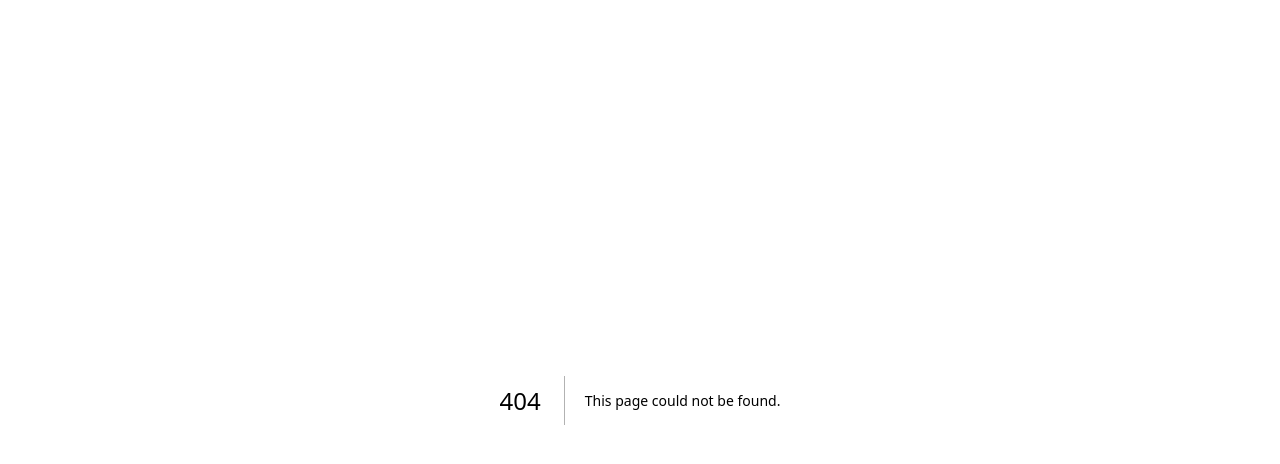
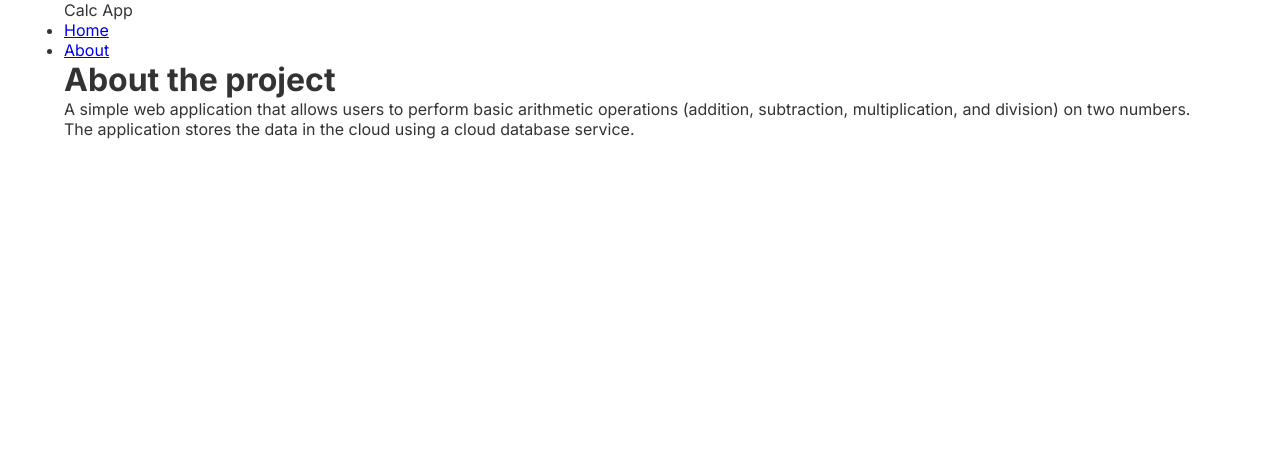
Before and after one commit to serengia/take-home-frontend-20-dec-23, a Next.js app: page /about in a window 1280 px wide. Before the commit this address had no page. Shown: the top 464 px of the page. Built offline with nearby package versions, Linux system fonts and the light colour scheme.

Commit message:
Create pages layout

```diff
--- /dev/null
+++ b/app/about/page.js
@@ -0,0 +1,18 @@
+import React from "react";
+import s from "./page.module.scss";
+
+export default function page() {
+  return (
+    <main>
+      <div className={`${s["content"]} row`}>
+        <h1>About the project</h1>
+        <p>
+          A simple web application that allows users to perform basic arithmetic
+          operations (addition, subtraction, multiplication, and division) on
+          two numbers. The application stores the data in the cloud using a
+          cloud database service.
+        </p>
+      </div>
+    </main>
+  );
+}
--- a/app/globals.scss
+++ b/app/globals.scss
@@ -1,3 +1,8 @@
+:root {
+  --color-primary: #062172;
+  --color-secondary: #43d596;
+}
+
 *,
 *::before,
 *::after {
--- a/app/layout.js
+++ b/app/layout.js
@@ -1,5 +1,6 @@
 import { Inter } from "next/font/google";
 import "./globals.scss";
+import Header from "@/components/Header";
 
 const inter = Inter({ subsets: ["latin"] });
 
@@ -11,7 +12,10 @@ export const metadata = {
 export default function RootLayout({ children }) {
   return (
     <html lang="en">
-      <body className={inter.className}>{children}</body>
+      <body className={inter.className}>
+        <Header />
+        {children}
+      </body>
     </html>
   );
 }
--- /dev/null
+++ b/components/Header.js
@@ -0,0 +1,25 @@
+import Link from "next/link";
+import React from "react";
+import s from "./Header.module.scss";
+
+export default function Header() {
+  return (
+    <header className={s["header"]}>
+      <div className={`${s["content"]} row`}>
+        <div className={s["logo-wrapper"]}>
+          <span className={s["logo"]}>Calc App</span>
+        </div>
+        <nav className={s["nav"]}>
+          <ul>
+            <li>
+              <Link href={"/"}>Home</Link>
+            </li>
+            <li>
+              <Link href={"/about"}>About</Link>
+            </li>
+          </ul>
+        </nav>
+      </div>
+    </header>
+  );
+}
--- /dev/null
+++ b/components/Header.module.scss
@@ -0,0 +1,12 @@
+.header {
+  .content {
+    .logo-wrapper {
+    }
+    .nav {
+      ul {
+        li {
+        }
+      }
+    }
+  }
+}
```
Also changed, not shown: app/about/page.module.scss (added).
